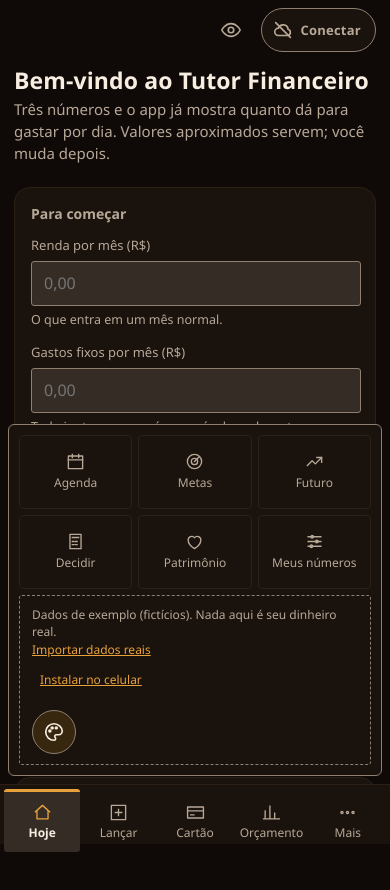
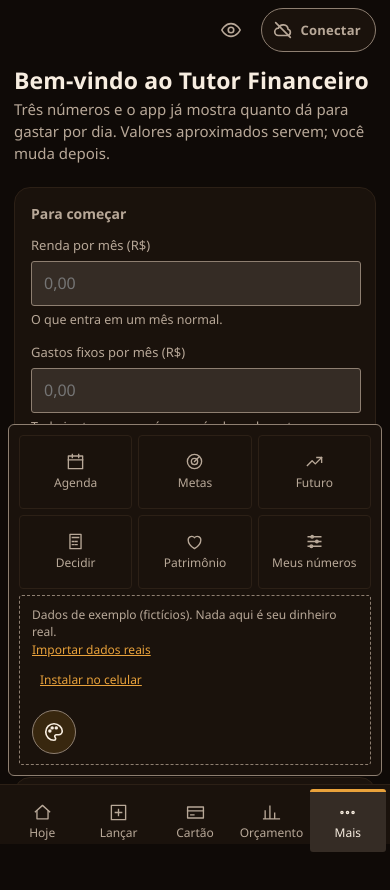
Before and after one commit to f4lcon09/tutor-financeiro, a plain HTML site: page index.html in a window 390 px wide. Both pictures are taken after a click on the button "Mais". Drawn offline with Linux system fonts and the light colour scheme.

Commit message:
Tab bar: only one active tab, Mais while its sheet is open; no sticky hover on touch

```diff
--- a/index.html
+++ b/index.html
@@ -34,7 +34,7 @@ nav{background:linear-gradient(180deg,var(--nav-top),var(--nav-bottom));border-r
 .brand{display:flex;align-items:center;gap:10px;padding:0 8px 22px;font-family:var(--fn);font-weight:600;font-size:16px;letter-spacing:.02em;white-space:nowrap}
 .brand i{width:28px;height:28px;border-radius:3px;background:var(--teal);display:grid;place-items:center;color:var(--on-primary);font-style:normal;font-weight:700}
 nav button{all:unset;cursor:pointer;display:flex;align-items:center;gap:12px;padding:10px 10px;border-radius:3px;color:var(--mu);font-size:14.5px;border-left:3px solid transparent}
-nav button:hover{background:var(--p2);color:var(--tx)}
+@media (hover:hover){nav button:hover{background:var(--p2);color:var(--tx)}}
 nav button[aria-current=true]{background:var(--p2);color:var(--tx);font-weight:600;border-left-color:var(--h,var(--teal))}
 nav button[aria-current=true] svg{color:var(--h,var(--teal))}
 nav svg{width:19px;height:19px;flex:none}
@@ -282,6 +282,9 @@ tr.clk.sel td:first-child{box-shadow:inset 3px 0 0 var(--teal)}
   nav>button{flex:1 1 0;min-width:0;flex-direction:column;justify-content:center;align-items:center;gap:2px;font-size:12px;padding:4px 2px;border-left:0;border-top:3px solid transparent;min-height:52px}
   nav>button[aria-current=true],nav>.maisbtn.ativo{border-top-color:var(--h,var(--teal));background:var(--p2);color:var(--tx)}
   nav .maisbtn{display:flex}
+  nav.aberto>button[aria-current=true]:not(.maisbtn){border-top-color:transparent;background:transparent;color:var(--mu);font-weight:400}
+  nav.aberto>button[aria-current=true]:not(.maisbtn) svg{color:inherit}
+  nav.aberto>.maisbtn{border-top-color:var(--h,var(--teal));background:var(--p2);color:var(--tx)}
   .brand{display:none}
   .secw{display:none}
   nav.aberto .secw{display:grid;grid-template-columns:repeat(3,minmax(0,1fr));gap:6px;position:fixed;left:8px;right:8px;bottom:calc(var(--navh) + env(safe-area-inset-bottom) + 8px);background:var(--p1);border:1px solid var(--ln2);border-radius:6px;padding:10px;z-index:6;max-height:calc(100vh - var(--navh) - 90px);overflow:auto}
```
